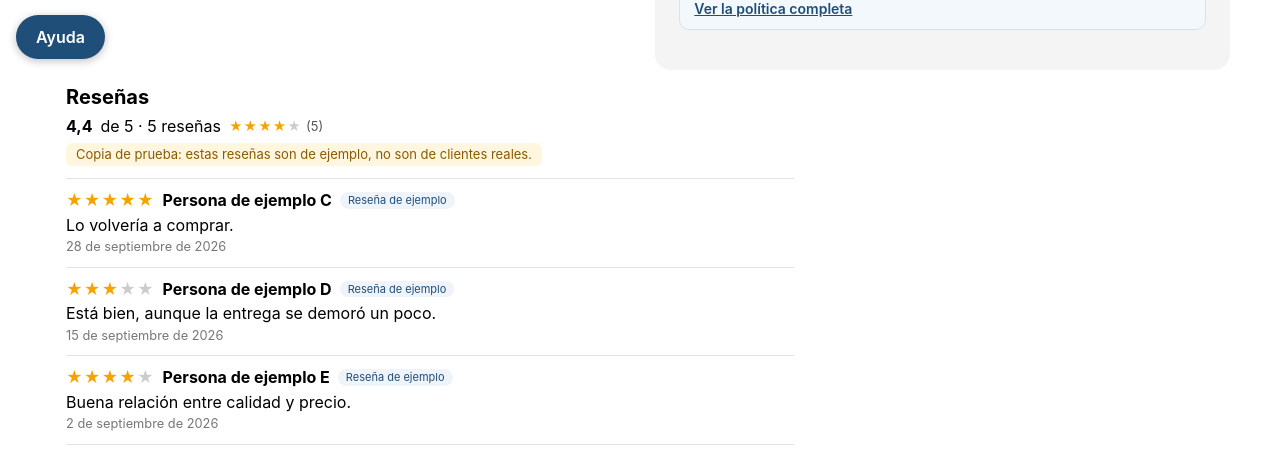
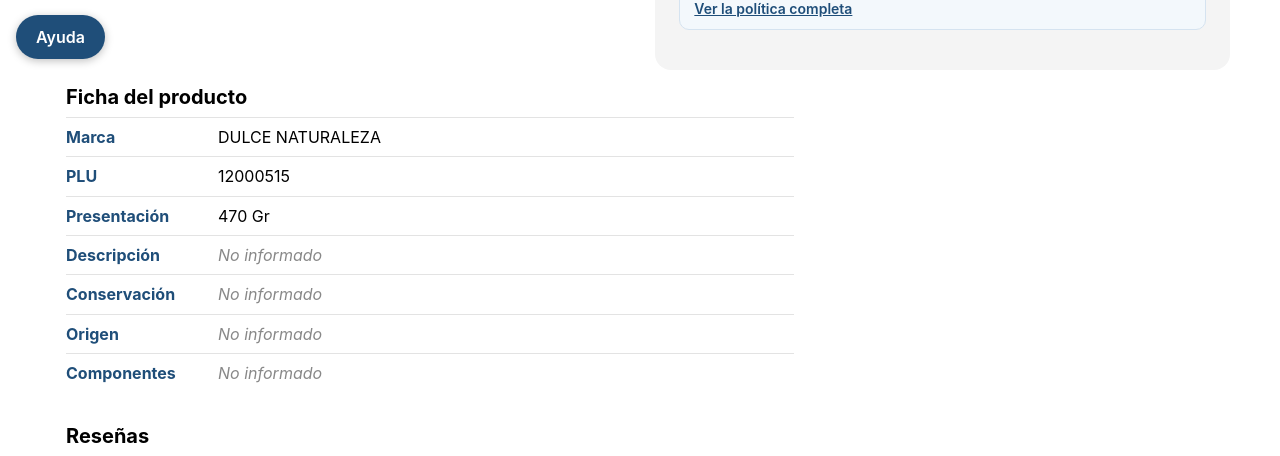
Before and after one commit to SmallCakekoo/D1-SHOP, a React (Vite) app: page /bocadillo-veleno-dulce-naturaleza-470g-12000515/p in a window 1280 px wide. Shown: the part 725-1181 px from the top of the page. Built offline with nearby package versions, Linux system fonts and the light colour scheme; a web font is replaced by a local one.

Commit message:
Cambio 5: ficha de producto con los mismos campos en todos

```diff
--- /dev/null
+++ b/src/components/product/ProductSheet.jsx
@@ -0,0 +1,31 @@
+import { construirFicha, NO_INFORMADO } from '../../utils/ficha'
+import '../../styles/ficha.css'
+
+// Ficha del producto (cambio 5): mismos campos y mismo orden en todos los productos.
+export default function ProductSheet({ product }) {
+  const { campos, nota } = construirFicha(product)
+  return (
+    <section className="d1-sheet" aria-labelledby="ficha-titulo">
+      <h2 id="ficha-titulo">Ficha del producto</h2>
+      <dl>
+        {campos.map((c) => (
+          <div key={c.clave} className="d1-sheet__row">
+            <dt>{c.etiqueta}</dt>
+            <dd className={c.valor === NO_INFORMADO ? 'd1-sheet__vacio' : undefined}>
+              {Array.isArray(c.valor) ? (
+                <ul>
+                  {c.valor.map((v) => (
+                    <li key={v}>{v}</li>
+                  ))}
+                </ul>
+              ) : (
+                c.valor
+              )}
+            </dd>
+          </div>
+        ))}
+      </dl>
+      {nota && <p className="d1-sheet__nota">{nota}</p>}
+    </section>
+  )
+}
--- /dev/null
+++ b/src/data/fichas.js
@@ -0,0 +1,60 @@
+// Cambio 5: datos de ficha para los productos que ya tenían descripción en la copia.
+// Salen de los textos que ya estaban en productDetails.js y kitDetails.js (no se inventó nada).
+// Lo que no se sabe de un producto se muestra como "No informado" (ver utils/ficha.js).
+export const fichas = {
+  '/miel-de-abejas-meel-350g-12000826/p': {
+    descripcion: 'Miel de abejas natural, ideal para endulzar comidas y bebidas. Producto listo para su consumo.',
+    presentacion: '350 g · 14 cm x 8 cm',
+    conservacion:
+      'Consérvese bien cerrado en un lugar limpio, seco, fresco y alejado de la luz directa del sol. No refrigerar para evitar una rápida cristalización.',
+    origen: 'Nacional',
+    componentes: ['Miel de abejas natural'],
+    nota: 'Si tienes dudas sobre este producto o su contenido, consulta los Términos y condiciones sobre devoluciones y reembolsos.',
+  },
+}
+
+const AVISO_KIT =
+  'Este kit es una donación: su contenido no se entrega al comprador, sino a familias afectadas a través de ABACO (Asociación de Alimentos de Colombia).'
+
+const kit = (componentes) => ({
+  descripcion: 'Kit de donación con productos de primera necesidad.',
+  origen: 'Nacional',
+  componentes,
+  nota: AVISO_KIT,
+})
+
+fichas['/kit-donacion1-d1-12009594/p'] = kit([
+  'Jabón líquido NF avena y coco 500 ml',
+  'Cepillo de dientes suave Bucarine x 2',
+  'Papel higiénico 3 hojas x 2 Rendy 33 m',
+  'Crema dental tri acción Bucarine 150 ml',
+])
+fichas['/kit-donacion-2-d1-12009595/p'] = kit([
+  'Jabón líquido NF avena y coco 500 ml',
+  'Cepillo de dientes ultra suave Bucarine x 1',
+  'Papel higiénico 3 hojas x 2 Rendy 33 m',
+  'Alcohol antiséptico Purix 375 ml',
+  'Toallitas húmedas Little Angels x 72',
+  'Crema dental gel Bucarine 150 ml',
+  'Desodorante roll on Xen 75 ml',
+  'Toalla femenina normal Fresh & Free x 12',
+])
+fichas['/kit-donacion-3-d1-12009596/p'] = kit([
+  'Arroz económico Albar 450 g',
+  'Atún rallado El Navío 170 g',
+  'Spaghetti Caprissima 250 g',
+  'Sal Refisal 1000 g',
+  'Cabello de ángel Caprissima 250 g',
+  'Harina de maíz blanco Quicksy 1 kg',
+  'Avena en hojuelas Fit Graan 400 g',
+])
+fichas['/kit-donacion-4-d1-12009597/p'] = kit([
+  'Arroz económico Albar 450 g (x 2)',
+  'Atún rallado El Navío 170 g',
+  'Conserva de pescado en tinapa 155 g neto',
+  'Spaghetti Caprissima 250 g',
+  'Leche en polvo entera Latti 350 g',
+  'Sal Refisal 1000 g',
+  'Frijol rojo El Estío 500 g',
+  'Aceite Imata 400 ml',
+])
--- a/src/pages/ProductPage.jsx
+++ b/src/pages/ProductPage.jsx
@@ -5,6 +5,8 @@ import ProductGallery from '../components/product/ProductGallery'
 import ProductInfo from '../components/product/ProductInfo'
 import ProductDescription from '../components/product/ProductDescription'
 import ProductReviews from '../components/product/ProductReviews'
+import ProductSheet from '../components/product/ProductSheet'
+import { kitDetails } from '../data/kitDetails'
 import { productDetails } from '../data/productDetails'
 import { shelves } from '../data/shelves'
 import { categories } from '../data/categories'
@@ -65,7 +67,9 @@ export default function ProductPage() {
           </div>
           <ProductInfo product={product} />
         </div>
-        {product.descriptionHtml && <ProductDescription html={product.descriptionHtml} />}
+        <ProductSheet product={product} />
+        {/* Las condiciones de compra de los kits de donación siguen disponibles tal como estaban. */}
+        {kitDetails[product.href] && <ProductDescription html={product.descriptionHtml} />}
         <ProductReviews href={product.href} />
       </div>
     </div>
--- /dev/null
+++ b/src/styles/ficha.css
@@ -0,0 +1,11 @@
+/* Cambio 5: ficha coherente. */
+.d1-sheet { padding: 16px; max-width: 760px; }
+.d1-sheet h2 { font-size: 20px; margin: 0 0 8px; }
+.d1-sheet dl { margin: 0; }
+.d1-sheet__row { display: grid; grid-template-columns: 140px 1fr; gap: 12px; padding: 10px 0; border-top: 1px solid #e3e3e3; }
+@media (max-width: 480px) { .d1-sheet__row { grid-template-columns: 1fr; gap: 2px; } }
+.d1-sheet dt { font-weight: 700; color: #1f4e79; }
+.d1-sheet dd { margin: 0; }
+.d1-sheet dd ul { margin: 0; padding-left: 18px; }
+.d1-sheet__vacio { color: #888; font-style: italic; }
+.d1-sheet__nota { margin: 12px 0 0; padding: 10px 12px; background: #f3f8fc; border-radius: 8px; font-size: 14px; }
--- /dev/null
+++ b/src/utils/ficha.js
@@ -0,0 +1,26 @@
+import { fichas } from '../data/fichas'
+
+export const NO_INFORMADO = 'No informado'
+
+// Cantidad que aparece en el nombre ("350 Grs", "900 Ml", "x3 uds"). Si no hay, queda sin informar.
+const CANTIDAD = /(\d+(?:[.,]\d+)?)\s*(kg|grs?|gramos|g|ml|lt|l|und|uds?|un|u)\b/i
+const pluDe = (href) => (String(href).match(/(\d{6,9})(?:\/p)?$/) || [])[1]
+
+// Todos los productos usan los mismos campos, en el mismo orden (cambio 5).
+export function construirFicha(product) {
+  const extra = fichas[product.href] ?? {}
+  const desdeNombre = product.name.match(CANTIDAD)?.[0]
+  const campos = [
+    { clave: 'marca', etiqueta: 'Marca', valor: product.brand },
+    { clave: 'plu', etiqueta: 'PLU', valor: product.plu ?? pluDe(product.href) },
+    { clave: 'presentacion', etiqueta: 'Presentación', valor: extra.presentacion ?? desdeNombre },
+    { clave: 'descripcion', etiqueta: 'Descripción', valor: extra.descripcion },
+    { clave: 'conservacion', etiqueta: 'Conservación', valor: extra.conservacion },
+    { clave: 'origen', etiqueta: 'Origen', valor: extra.origen },
+    { clave: 'componentes', etiqueta: 'Componentes', valor: extra.componentes },
+  ]
+  return {
+    campos: campos.map((c) => ({ ...c, valor: c.valor && c.valor.length !== 0 ? c.valor : NO_INFORMADO })),
+    nota: extra.nota,
+  }
+}
```
